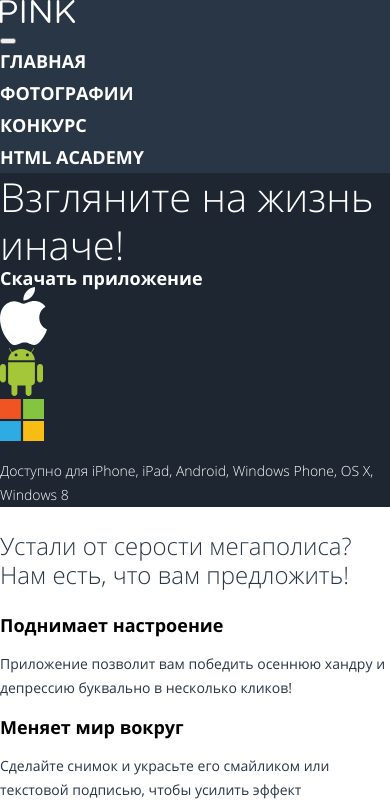
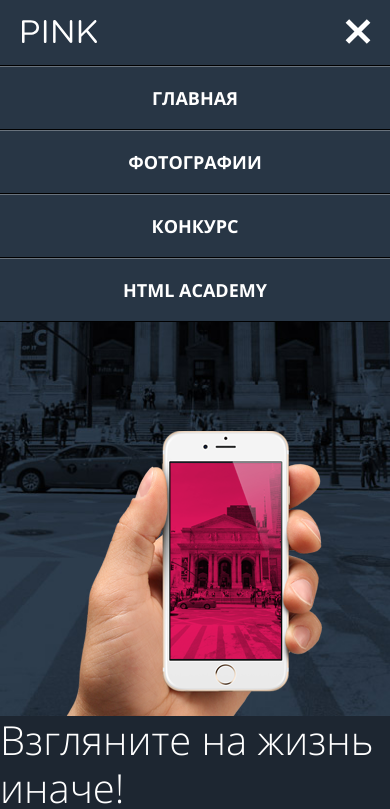
Before and after one commit to sheva420/Pink, a plain HTML site: page index.html in a window 390 px wide. Both pictures are taken after a click on the button "Открыть главное меню". Shown: the top 809 px of the page. Drawn offline with Linux system fonts and the light colour scheme; files whose address does not match are found by name.

Commit message:
Мобильная вёрстка Навигации

```diff
--- a/index.html
+++ b/index.html
@@ -13,7 +13,7 @@
 
 <body>
 	<header class="page-header">
-		<div class="page-header__wrapper">
+		<nav class="main-nav main-nav--closed main-nav--nojs">
 			<a class="page-header__logo">
 				<picture>
 					<source media="(min-width: 1200px)" srcset="img/logo-pink-white-desktop.svg">
@@ -21,7 +21,6 @@
 					<img class="page-header__logo-image" src="img/logo-pink-white-mobile.svg" alt="Логотип приложения Pink" width="75" height="22">
 				</picture>
 			</a>
-			<nav class="main-nav">
 			<button class="main-nav__toggle" type="button"><span class="visually-hidden">Открыть главное меню</span></button>
 			<ul class="main-nav__list">
 				<li class="main-nav__item"><a>Главная</a></li>
@@ -30,7 +29,6 @@
 				<li class="main-nav__item"><a href="#">HTML Academy</a></li>
 			</ul>
 		</nav>
-		</div>
 	</header>
 
 	<main>
@@ -169,6 +167,24 @@
 			<a class="copyright__link" href="#"></a>
 		</div>
 	</footer>
+
+	<script>
+		var navMain = document.querySelector(".main-nav");
+		var navToggle = document.querySelector(".main-nav__toggle");
+
+		navMain.classList.remove("main-nav--nojs");
+
+		navToggle.addEventListener("click", function() {
+			if (navMain.classList.contains("main-nav--closed")) {
+				navMain.classList.remove("main-nav--closed");
+				navMain.classList.add("main-nav--opened");
+			} else {
+				navMain.classList.add("main-nav--closed");
+				navMain.classList.remove("main-nav--opened");
+			}
+		});
+
+	</script>
 </body>
 
 </html>
--- a/less/blocks/main-nav.less
+++ b/less/blocks/main-nav.less
@@ -1,15 +1,132 @@
 .main-nav__list {
 	.list-reset;
+//	display: none;
 
 	font-family: "OpenSansBold";
 	font-size: 18px;
 	line-height: 32px;
 	font-weight: bold;
+	text-align: center;
 	text-transform: uppercase;
+
+	background-color: @main-color;
+}
+
+.main-nav__item {
+	position: relative;
+
+	.mp-reset;
+	padding: 16px 0px;
+
+	&::before {
+		content: '';
+
+		position: absolute;
+		top: 0;
+		left: 0;
+
+		width: 100%;
+		height: 1px;
+
+		background-color: rgba(255, 255, 255, 0.3);
+	}
+
+	&::after {
+		content: '';
+
+		position: absolute;
+		bottom: 0;
+		left: 0;
+
+		width: 100%;
+		height: 1px;
+
+		background-color: #000000;
+	}
 }
 
 .main-nav__item a {
 	.link-reset;
+}
+
+.main-nav__toggle {
+	position: absolute;
+	top: 21px;
+	right: 20px;
+
+	display: block;
+	width: 50px;
+	height: 24px;
+	.mp-reset;
+
+	background: none;
+	border: none;
+}
+
+.main-nav--closed .main-nav__toggle::before {
+	content: '';
+
+	position: absolute;
+	top: 0;
+	left: 0;
+
+	width: 50px;
+	height: 4px;
+
+	background-color: #ffffff;
+	box-shadow: 0 0 0 0 #ffffff, 0 10px 0 0 #ffffff, 0 20px 0 0 #ffffff;
+}
+
+.main-nav--opened .main-nav__toggle {
+//	top: 0;
+//	right: 0;
+
+	width: 24px;
+	height: 23px;
+
+	&::before,
+	&::after {
+		content: '';
+
+		position: absolute;
+		top: 8px;
+		left: -3px;
+
+		width: 30px;
+		height: 5px;
+
+		background-color: #ffffff;
+	}
+
+	&::before {
+		transform: rotate(45deg);
+		box-shadow: none;
+	}
+
+	&::after {
+		transform: rotate(-45deg);
+	}
+}
+
+.main-nav--opened .page-header__logo {
+	background-color: @main-color;
+
+	&::after {
+		content: '';
+
+		position: absolute;
+		bottom: 0;
+		left: 0;
+
+		width: 100%;
+		height: 1px;
+
+		background-color: #000000;
+	}
+}
+
+.main-nav--closed .main-nav__list {
+	display: none;
 }
 
 @media (min-width: @desktop-width) {
--- a/less/blocks/page-header.less
+++ b/less/blocks/page-header.less
@@ -1,3 +1,57 @@
 .page-header {
-	background-color: @main-color;
+	position: relative;
+
+	padding-bottom: 394px;
+
+	&::before {
+		content: '';
+
+		position: absolute;
+		bottom: 0;
+		left: 0;
+		z-index: -1;
+
+		width: 100%;
+		height: 100%;
+
+		background-image: url(../img/bg-back-tablet@1x.jpg);
+		background-position: center bottom;
+		background-size: cover;
+		background-repeat: no-repeat;
+		background-color: @main-color;
+
+		@media (max-width: @mobile-width) {
+			background-image: url(../img/bg-back-mobile@1x.jpg);
+		}
+	}
+
+	&::after {
+		content: '';
+
+		position: absolute;
+		bottom: 0;
+		left: 0;
+		z-index: -1;
+
+		width: 100%;
+		height: 100%;
+
+		background-image: url(../img/iphone-hand-mobile@1x.png);
+		background-position: center bottom;
+		background-repeat: no-repeat;
+	}
 }
+
+.page-header__logo {
+	position: relative;
+
+	width: 100%;
+	display: block;
+	padding: 20px 0px 20px;
+
+	background-color: rgba(0, 0, 0, 0.3);
+}
+
+.page-header__logo picture {
+	padding-left: 22px;
+}
```
Also changed, not shown: css/style.css. Lines whose indentation alone changed are shown as unchanged.
